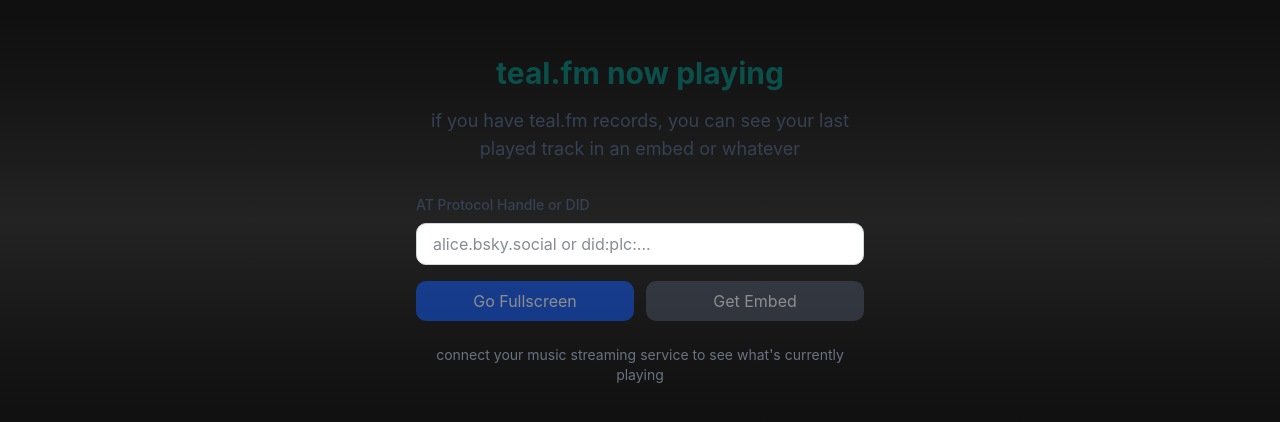
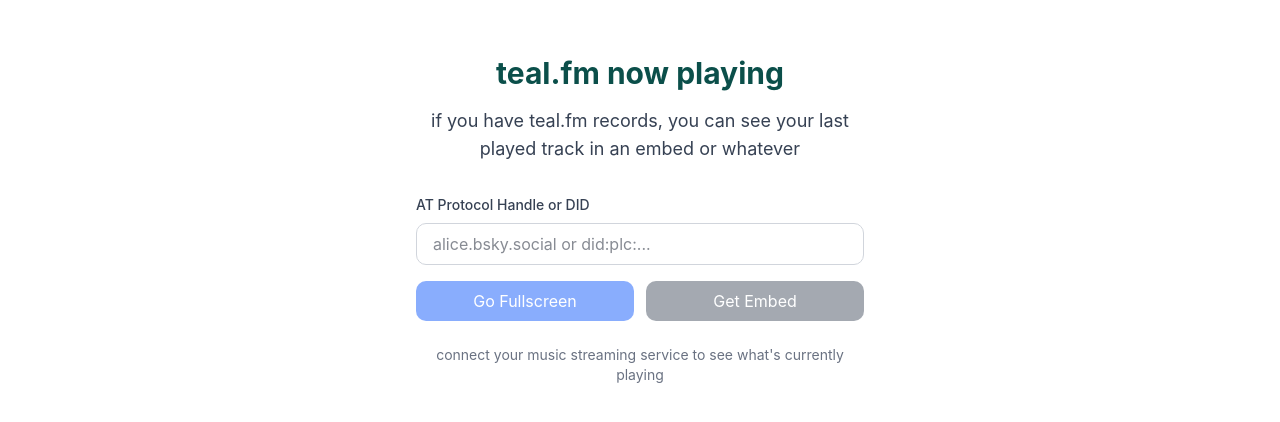
Before and after one commit to espeon/tealfm-last-played, a React (Vite) app: page / in a window 1280 px wide. Shown: the part 180-602 px from the top of the page. Built offline with nearby package versions, Linux system fonts and the light colour scheme; no server answers.

Commit message:
i said no gradients...

```diff
--- a/src/routes/__root.tsx
+++ b/src/routes/__root.tsx
@@ -4,7 +4,7 @@
   component: () => (
     <div className="h-full w-full">
       {/* pseudo-background */}
-      <div className="fixed top-0 left-0 -z-10 h-full w-full bg-gradient-to-b from-black via-neutral-900 to-black opacity-95" />
+      <div className="fixed top-0 left-0 -z-10 h-full w-full bg-white dark:bg-black opacity-95" />
       <Outlet />
       {/*<TanstackDevtools
         config={{
```
